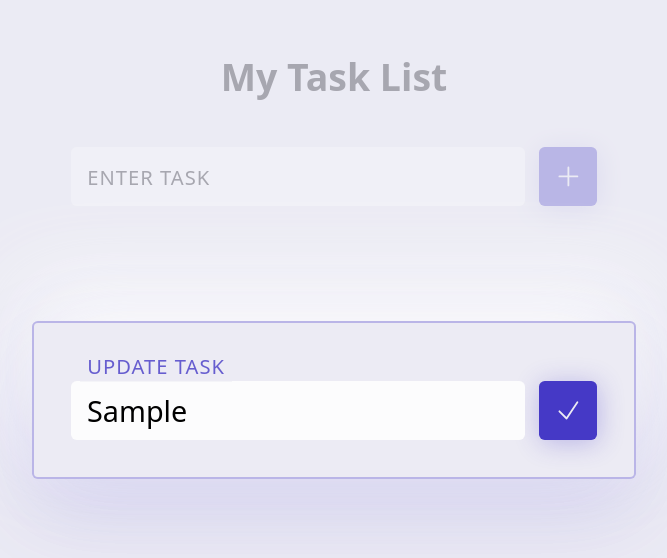
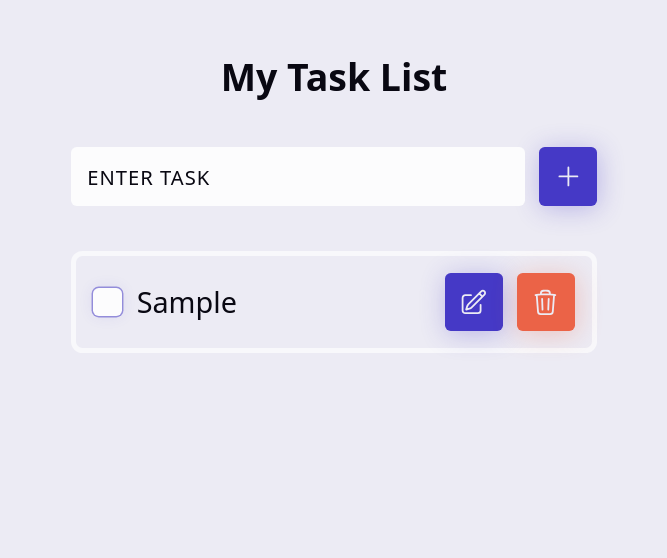
Before and after one commit to dgutierrez21/Proyecto-React-CRUD-Todo-App, a React (Vite) app in the folder React-CRUD-Todo-App/: page / in a window 1280 px wide. Both pictures are taken after typing "Sample" into the empty fields and a click on the button "Add Task". Shown: the top 558 px of the page, without its empty margins (306-973 px from the left). Built offline with nearby package versions, Linux system fonts and the light colour scheme.

Commit message:
show input for editing by pressing the edit button

```diff
--- a/React-CRUD-Todo-App/src/App.jsx
+++ b/React-CRUD-Todo-App/src/App.jsx
@@ -5,6 +5,8 @@ import { TaskList } from "./components/TaskList";
 
 function App() {
   const [tasks, setTasks] = useState([]);
+  const [isEditing, setIsEditing] = useState(false);
+
   function addTask(task) {
     console.log(task);
 
@@ -21,18 +23,26 @@ function App() {
     );
   }
 
+  function enterEditMode(task) {
+    setIsEditing(true)
+  }
+
   return (
     <div className="container">
       <header>
         <h1>My Task List</h1>
       </header>
-      <EditForm />
+      {isEditing && (
+        <EditForm />
+      )}
+
       <CustomForm addTask={addTask} />
       {tasks && (
         <TaskList
           tasks={tasks}
           deleteTask={deleteTask}
           toggleTask={toggleTask}
+          enterEditMode={enterEditMode}
         />
       )}
     </div>
--- a/React-CRUD-Todo-App/src/components/TaskItem.jsx
+++ b/React-CRUD-Todo-App/src/components/TaskItem.jsx
@@ -8,7 +8,7 @@ import {
 
 import { useState } from "react";
 
-export const TaskItem = ({ task, deleteTask, toggleTask }) => {
+export const TaskItem = ({ task, deleteTask, toggleTask, enterEditMode }) => {
   const [isChecked, setIsChecked] = useState(task.checked);
 
   function handleCheckBoxChange() {
@@ -36,7 +36,11 @@ export const TaskItem = ({ task, deleteTask, toggleTask }) => {
       </div>
 
       <div className={styles["task-group"]}>
-        <button aria-label={`Update ${task.name} Task`} className="btn">
+        <button
+          onClick={() => enterEditMode(task)}
+          aria-label={`Update ${task.name} Task`}
+          className="btn"
+        >
           <PencilSquareIcon width={24} height={24} />
         </button>
 
--- a/React-CRUD-Todo-App/src/components/TaskList.jsx
+++ b/React-CRUD-Todo-App/src/components/TaskList.jsx
@@ -2,7 +2,7 @@ import { TaskItem } from "./TaskItem";
 
 import styles from "./cssmodules/TaskList.module.css";
 
-export const TaskList = ({ tasks, deleteTask, toggleTask }) => {
+export const TaskList = ({ tasks, deleteTask, toggleTask, enterEditMode }) => {
   return (
     <ul className={styles.tasks}>
       {tasks
@@ -13,6 +13,7 @@ export const TaskList = ({ tasks, deleteTask, toggleTask }) => {
             task={task}
             deleteTask={deleteTask}
             toggleTask={toggleTask}
+            enterEditMode={enterEditMode}
           />
         ))}
     </ul>
```
